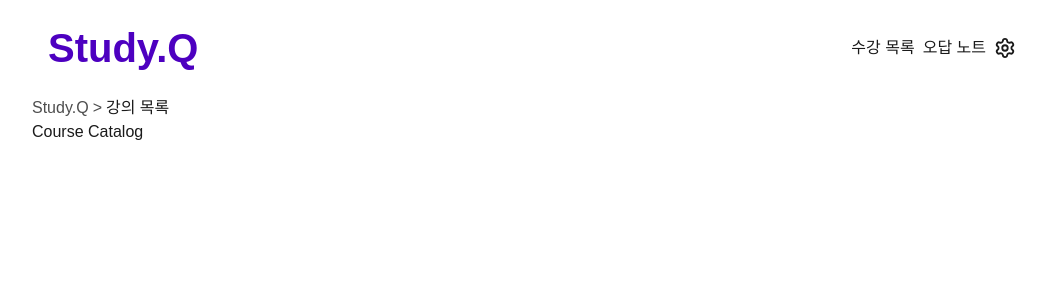
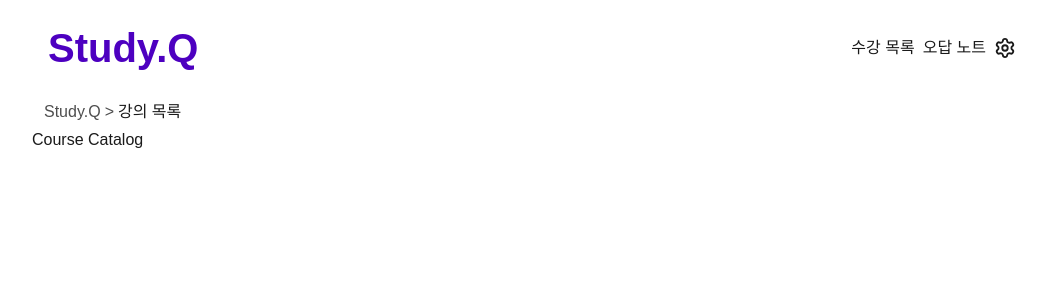
Before and after one commit to UbAA-pj/Study.Q-FE, a React (Vite) app: page /courses in a window 1280 px wide. Shown: the top 300 px of the page, without its empty margins (108-1154 px from the left). Built offline with nearby package versions, Linux system fonts and the light colour scheme; a web font is replaced by a local one.

Commit message:
refactor: Breadcrumb 컴포넌트 common으로 이동 및 패딩 추가 (#25)

```diff
--- a/src/Layout/MainLayout.jsx
+++ b/src/Layout/MainLayout.jsx
@@ -1,5 +1,5 @@
 import { Outlet } from 'react-router-dom';
-import Breadcrumb from '../components/Breadcrumb';
+import Breadcrumb from '../components/common/Breadcrumb';
 import Header from '../components/common/Header';
 
 export default function MainLayout() {
--- a/src/components/Breadcrumb.jsx
+++ b/src/components/common/Breadcrumb.jsx
@@ -8,7 +8,7 @@ const Breadcrumb = () => {
   const crumbs = matches.filter((match) => match.handle?.breadcrumb);
 
   return (
-    <nav className="flex items-center gap-1">
+    <nav className="flex items-center gap-1 px-3 py-1">
       {crumbs.map((crumb, index) => (
         <p key={crumb.id} className="flex items-center gap-1">
           {index < crumbs.length - 1 ? (
```
